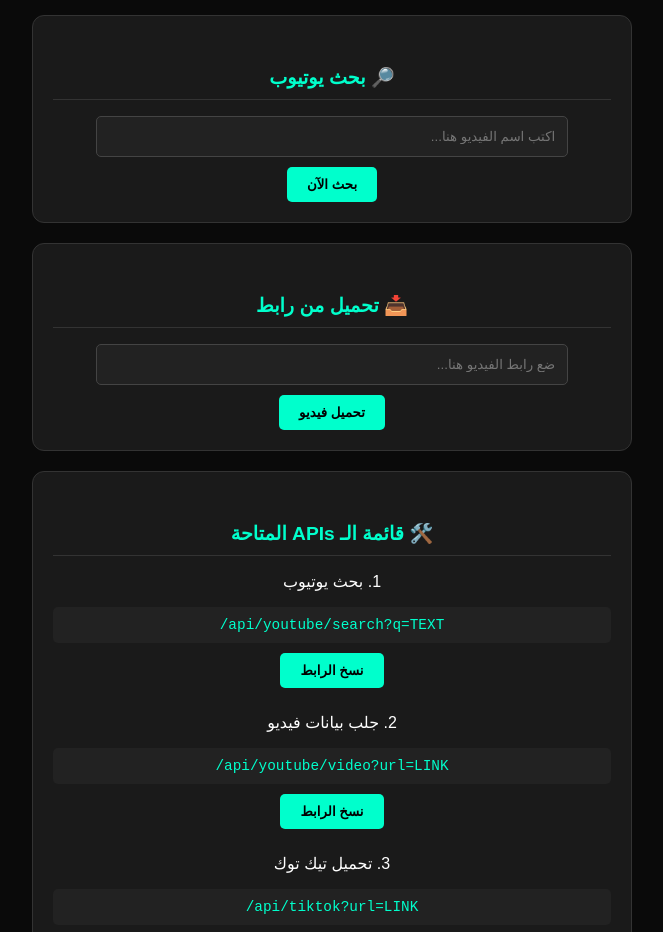
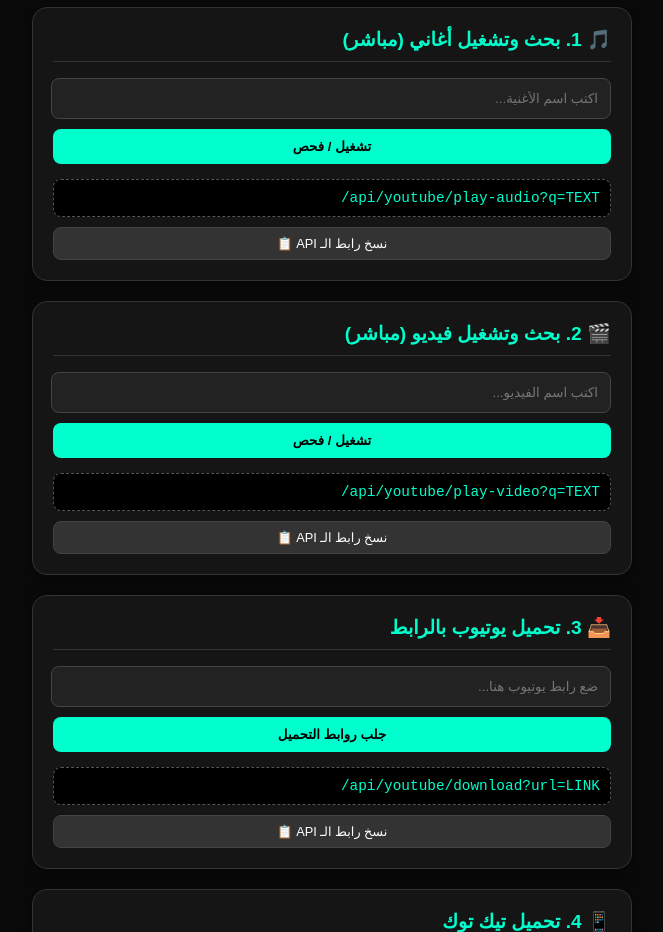
Before and after one commit to ibrahimalmleh27-jpg/Api, a website: page public/index.html in a window 1280 px wide. Shown: the part 94-1026 px from the top of the page, without its empty margins (308-971 px from the left). Drawn offline with Linux system fonts and the light colour scheme.

Commit message:
Update index.html

```diff
--- a/public/index.html
+++ b/public/index.html
@@ -5,74 +5,20 @@
   <meta name="viewport" content="width=device-width, initial-scale=1.0">
   <title>S7ADOW API</title>
   <style>
-    body {
-      font-family: Arial, sans-serif;
-      background: #0a0a0a;
-      color: #fff;
-      text-align: center;
-      margin: 0;
-      padding: 20px;
-    }
-    h1 { color: #ff4500; margin-bottom: 30px; }
-    h2 { font-size: 1.2rem; color: #00ffcc; border-bottom: 1px solid #333; padding-bottom: 10px; margin-top: 30px; }
-
-    /* تنسيق الحاويات لتكون تحت بعضها */
-    .container {
-      max-width: 600px;
-      margin: 0 auto;
-      display: flex;
-      flex-direction: column;
-      gap: 20px;
-    }
-
-    .section-card {
-      background: #1a1a1a;
-      padding: 20px;
-      border-radius: 12px;
-      border: 1px solid #333;
-    }
-
-    input {
-      padding: 12px;
-      width: 80%;
-      margin-bottom: 10px;
-      border-radius: 5px;
-      border: 1px solid #444;
-      background: #222;
-      color: #fff;
-    }
-
-    button {
-      background: #00ffcc;
-      color: #000;
-      font-weight: bold;
-      padding: 10px 20px;
-      border: none;
-      border-radius: 5px;
-      cursor: pointer;
-      transition: 0.3s;
-    }
-
-    button:hover { background: #00cca3; }
-
-    .api-endpoint {
-      background: #222;
-      padding: 10px;
-      border-radius: 5px;
-      margin: 10px 0;
-      direction: ltr;
-      font-family: monospace;
-      font-size: 0.9rem;
-      color: #00ffcc;
-      word-break: break-all;
-    }
-
-    #results p {
-      background: #222;
-      padding: 10px;
-      border-radius: 5px;
-      margin: 5px 0;
-    }
+    body { font-family: Arial, sans-serif; background: #0a0a0a; color: #fff; text-align: center; padding: 20px; margin: 0; }
+    h1 { color: #ff4500; text-shadow: 0 0 10px rgba(255, 69, 0, 0.5); }
+    .container { max-width: 600px; margin: 0 auto; display: flex; flex-direction: column; gap: 20px; }
+    .section-card { background: #151515; padding: 20px; border-radius: 15px; border: 1px solid #333; text-align: right; box-shadow: 0 4px 15px rgba(0,0,0,0.5); }
+    .section-card h2 { font-size: 1.2rem; margin-top: 0; color: #00ffcc; border-bottom: 1px solid #333; padding-bottom: 10px; }
+    .input-group { margin-top: 15px; }
+    input { padding: 12px; width: calc(100% - 24px); border-radius: 8px; border: 1px solid #444; background: #222; color: #fff; margin-bottom: 10px; }
+    .api-endpoint { background: #000; padding: 10px; border-radius: 8px; border: 1px dashed #555; direction: ltr; color: #00ffcc; font-family: 'Courier New', monospace; font-size: 0.9rem; margin: 10px 0; word-break: break-all; }
+    .btn-action { background: #00ffcc; color: #000; font-weight: bold; padding: 10px 20px; border: none; border-radius: 8px; cursor: pointer; transition: 0.3s; width: 100%; margin-bottom: 5px; }
+    .btn-action:hover { background: #00cca3; transform: translateY(-2px); }
+    .btn-copy { background: #333; color: #fff; border: 1px solid #444; padding: 8px; border-radius: 8px; cursor: pointer; width: 100%; font-size: 0.8rem; }
+    .btn-copy:hover { background: #444; }
+    #results { margin-top: 15px; }
+    .result-item { background: #222; padding: 10px; border-radius: 8px; margin-bottom: 5px; border-left: 4px solid #00ffcc; }
   </style>
 </head>
 <body>
@@ -81,87 +27,85 @@
 
 <div class="container">
 
+  <!-- 1. بحث وتشغيل أغاني -->
   <div class="section-card">
-    <h2>🔎 بحث يوتيوب</h2>
-    <input id="search" placeholder="اكتب اسم الفيديو هنا...">
-    <button onclick="searchYT()">بحث الآن</button>
-    <div id="results"></div>
+    <h2>🎵 1. بحث وتشغيل أغاني (مباشر)</h2>
+    <div class="input-group">
+      <input id="q-audio" placeholder="اكتب اسم الأغنية...">
+      <button class="btn-action" onclick="fetchAPI('/api/youtube/play-audio?q=', 'q-audio')">تشغيل / فحص</button>
+      <div class="api-endpoint">/api/youtube/play-audio?q=TEXT</div>
+      <button class="btn-copy" onclick="copy('/api/youtube/play-audio?q=')">نسخ رابط الـ API 📋</button>
+    </div>
   </div>
 
+  <!-- 2. بحث وتشغيل فيديو -->
   <div class="section-card">
-    <h2>📥 تحميل من رابط</h2>
-    <input id="url" placeholder="ضع رابط الفيديو هنا...">
-    <button onclick="downloadVideo()">تحميل فيديو</button>
+    <h2>🎬 2. بحث وتشغيل فيديو (مباشر)</h2>
+    <div class="input-group">
+      <input id="q-video" placeholder="اكتب اسم الفيديو...">
+      <button class="btn-action" onclick="fetchAPI('/api/youtube/play-video?q=', 'q-video')">تشغيل / فحص</button>
+      <div class="api-endpoint">/api/youtube/play-video?q=TEXT</div>
+      <button class="btn-copy" onclick="copy('/api/youtube/play-video?q=')">نسخ رابط الـ API 📋</button>
+    </div>
   </div>
 
+  <!-- 3. تحميل يوتيوب بالرابط -->
   <div class="section-card">
-    <h2>🛠️ قائمة الـ APIs المتاحة</h2>
+    <h2>📥 3. تحميل يوتيوب بالرابط</h2>
+    <div class="input-group">
+      <input id="url-yt" placeholder="ضع رابط يوتيوب هنا...">
+      <button class="btn-action" onclick="fetchAPI('/api/youtube/download?url=', 'url-yt')">جلب روابط التحميل</button>
+      <div class="api-endpoint">/api/youtube/download?url=LINK</div>
+      <button class="btn-copy" onclick="copy('/api/youtube/download?url=')">نسخ رابط الـ API 📋</button>
+    </div>
+  </div>
 
-    <div style="margin-bottom: 25px;">
-      <p>1. بحث يوتيوب</p>
-      <div class="api-endpoint">/api/youtube/search?q=TEXT</div>
-      <button onclick="copy('/api/youtube/search?q=test')">نسخ الرابط</button>
+  <!-- 4. تيك توك -->
+  <div class="section-card">
+    <h2>📱 4. تحميل تيك توك</h2>
+    <div class="input-group">
+      <input id="url-tt" placeholder="ضع رابط تيك توك هنا...">
+      <button class="btn-action" onclick="fetchAPI('/api/tiktok?url=', 'url-tt')">جلب الفيديو</button>
+      <div class="api-endpoint">/api/tiktok?url=LINK</div>
+      <button class="btn-copy" onclick="copy('/api/tiktok?url=')">نسخ رابط الـ API 📋</button>
     </div>
+  </div>
 
-    <div style="margin-bottom: 25px;">
-      <p>2. جلب بيانات فيديو</p>
-      <div class="api-endpoint">/api/youtube/video?url=LINK</div>
-      <button onclick="copy('/api/youtube/video?url=link')">نسخ الرابط</button>
+  <!-- 5. سبوتيفاي -->
+  <div class="section-card">
+    <h2>🎧 5. بحث سبوتيفاي</h2>
+    <div class="input-group">
+      <input id="q-sp" placeholder="اكتب اسم الأغنية...">
+      <button class="btn-action" onclick="fetchAPI('/api/spotify/search?q=', 'q-sp')">بحث</button>
+      <div class="api-endpoint">/api/spotify/search?q=TEXT</div>
+      <button class="btn-copy" onclick="copy('/api/spotify/search?q=')">نسخ رابط الـ API 📋</button>
     </div>
+  </div>
 
-    <div style="margin-bottom: 25px;">
-      <p>3. تحميل تيك توك</p>
-      <div class="api-endpoint">/api/tiktok?url=LINK</div>
-      <button onclick="copy('/api/tiktok?url=link')">نسخ الرابط</button>
+  <!-- 6. بينترست -->
+  <div class="section-card">
+    <h2>📌 6. بحث بينترست</h2>
+    <div class="input-group">
+      <input id="q-pin" placeholder="اكتب كلمة البحث...">
+      <button class="btn-action" onclick="fetchAPI('/api/pinterest/search?q=', 'q-pin')">بحث</button>
+      <div class="api-endpoint">/api/pinterest/search?q=TEXT</div>
+      <button class="btn-copy" onclick="copy('/api/pinterest/search?q=')">نسخ رابط الـ API 📋</button>
     </div>
+  </div>
 
-    <div style="margin-bottom: 25px;">
-      <p>4. بحث سبوتيفاي</p>
-      <div class="api-endpoint">/api/spotify/search?q=TEXT</div>
-      <button onclick="copy('/api/spotify/search?q=test')">نسخ الرابط</button>
-    </div>
-
-    <div>
-      <p>5. بحث بينترست</p>
-      <div class="api-endpoint">/api/pinterest/search?q=TEXT</div>
-      <button onclick="copy('/api/pinterest/search?q=test')">نسخ الرابط</button>
-    </div>
-
-  </div>
 </div>
 
 <script>
-function copy(text){
-  const fullUrl = window.location.origin + text;
-  navigator.clipboard.writeText(fullUrl);
-  alert("تم النسخ بنجاح ✅");
+function copy(path){
+  const url = window.location.origin + path;
+  navigator.clipboard.writeText(url);
+  alert("تم نسخ رابط الـ API ✅");
 }
 
-async function searchYT(){
-  let q = document.getElementById("search").value;
-  if(!q) return alert("يرجى كتابة نص للبحث");
-
-  let res = await fetch("/api/youtube/search?q=" + encodeURIComponent(q));
-  let data = await res.json();
-
-  let html = "";
-  data.forEach(v => {
-    html += `<p>${v.title}<br>
-    <button style="margin-top:5px; padding:5px 10px; font-size:12px" onclick="copyURL('${v.url}')">نسخ رابط الفيديو</button></p>`;
-  });
-
-  document.getElementById("results").innerHTML = html;
-}
-
-function copyURL(url){
-  navigator.clipboard.writeText(url);
-  alert("تم نسخ رابط الفيديو ✅");
-}
-
-function downloadVideo(){
-  let url = document.getElementById("url").value;
-  if(!url) return alert("يرجى وضع رابط");
-  window.open("/api/youtube/video?url=" + encodeURIComponent(url));
+function fetchAPI(path, inputId){
+  const val = document.getElementById(inputId).value;
+  if(!val) return alert("يرجى إدخال نص أو رابط");
+  window.open(path + encodeURIComponent(val), '_blank');
 }
 </script>
 
```
